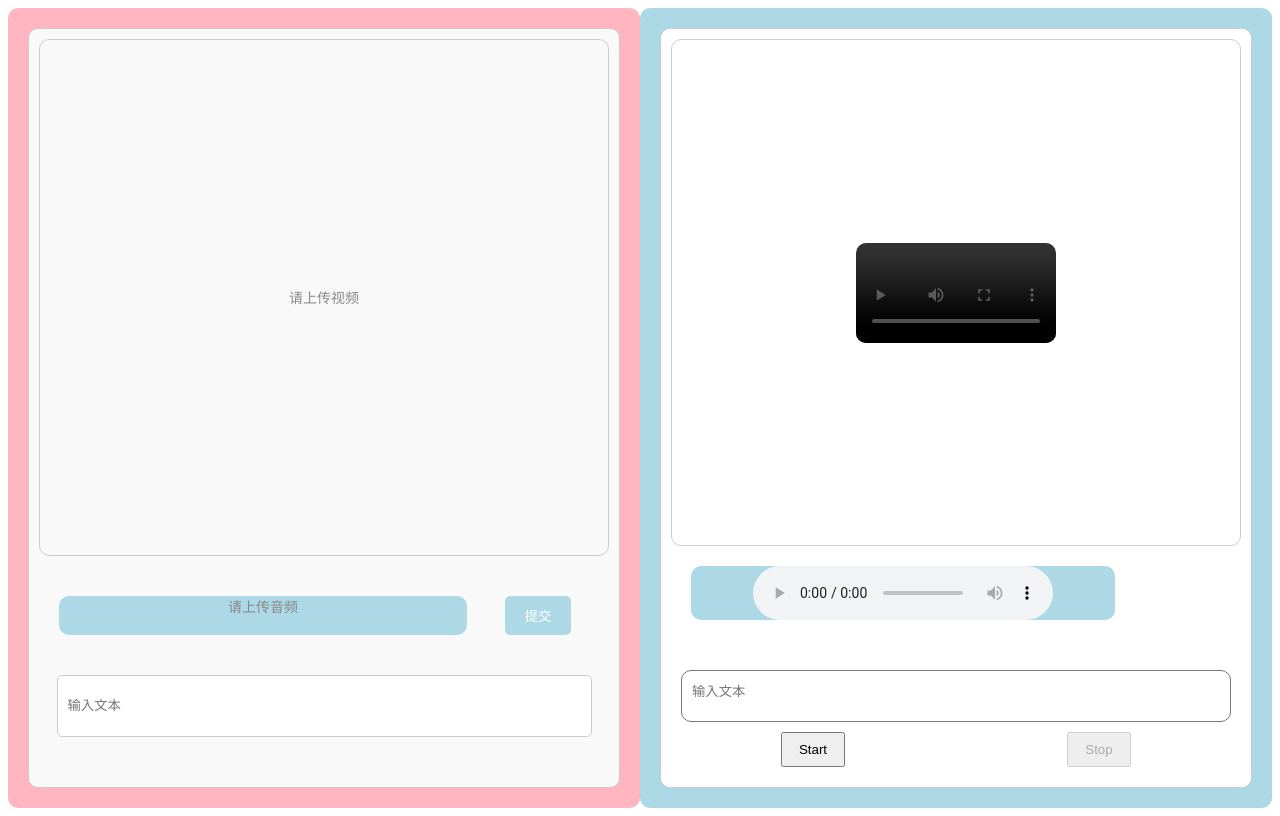
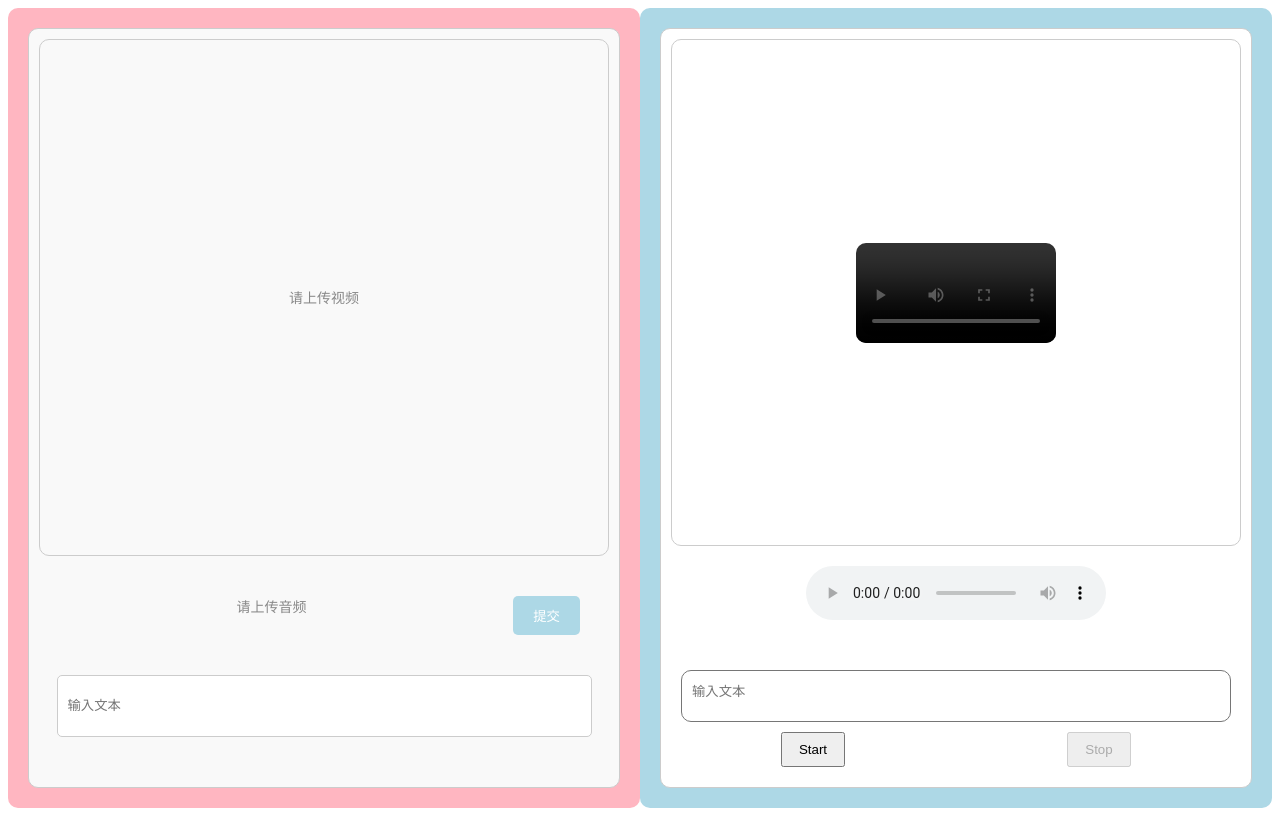
Before and after one commit to Circular-Rock/Loly, a Vue app: page /console1 in a window 1280 px wide. Built offline with nearby package versions, Linux system fonts and the light colour scheme.

Commit message:
样式修改

```diff
--- a/src/components/UserConsole1.vue
+++ b/src/components/UserConsole1.vue
@@ -387,9 +387,8 @@ textarea {
 }
 
 .audio-display-container {
-  width: 80%;
+  width: 100%;
   border-radius: 10px;
-  background-color: lightblue;
 }
 
 .audio-button-container {
```
